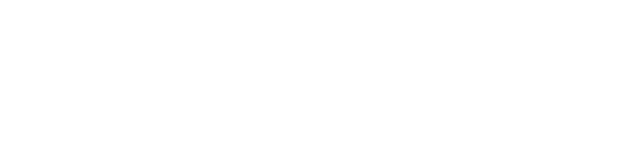
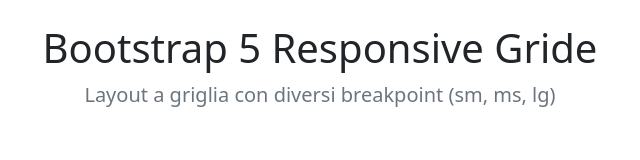
Before and after one commit to salvoparisi/htmlcss-bootstrap-layout, a plain HTML site: page index.html in a window 1280 px wide. Shown: the whole page, without its empty margins (320-960 px from the left). Drawn offline with nearby package versions, Linux system fonts and the light colour scheme.

Commit message:
add header

```diff
--- a/index.html
+++ b/index.html
@@ -7,7 +7,10 @@
     <link href="https://cdn.jsdelivr.net/npm/bootstrap@5.3.3/dist/css/bootstrap.min.css" rel="stylesheet" integrity="sha384-QWTKZyjpPEjISv5WaRU9OFeRpok6YctnYmDr5pNlyT2bRjXh0JMhjY6hW+ALEwIH" crossorigin="anonymous">
 </head>
 <body>
-
+    <header class="text-center py-4">
+        <h1>Bootstrap 5 Responsive Gride</h1>
+        <div class="text-secondary fs-5">Layout a griglia con diversi breakpoint (sm, ms, lg)</div>
+    </header>
 
 
 
```
